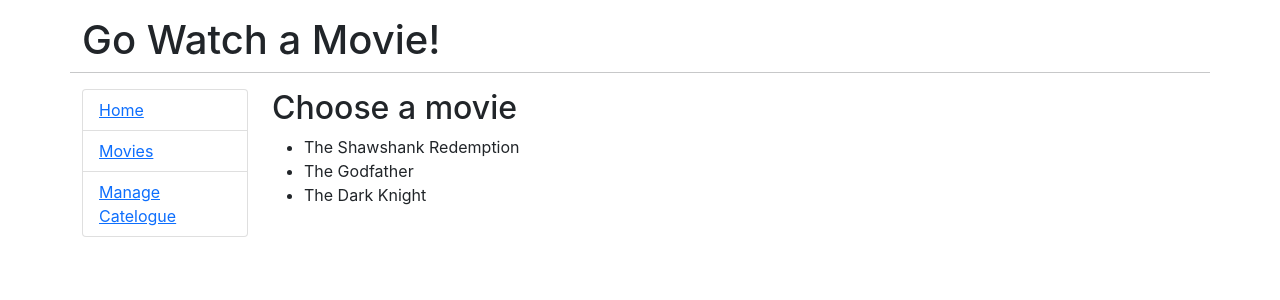
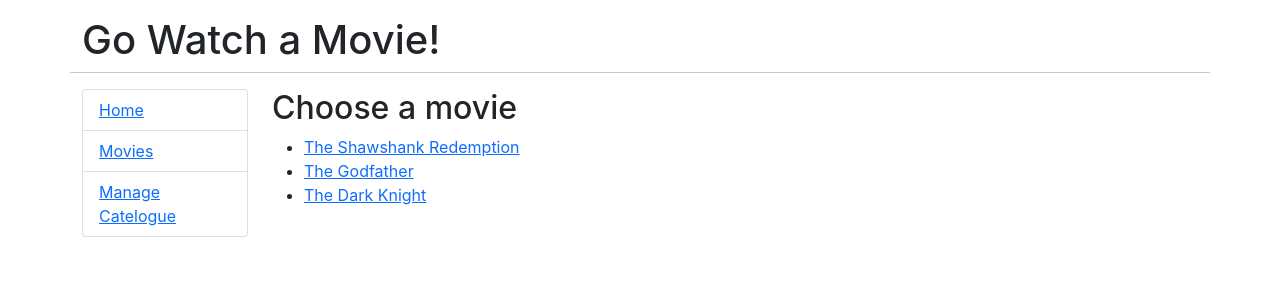
Before and after one commit to nao-18/react-app-with-golang-rest-api, a React (Create React App) app in the folder go-movies/: page /movies in a window 1280 px wide. Shown: the top 300 px of the page. Built offline with nearby package versions, Linux system fonts and the light colour scheme.

Commit message:
add movie link

```diff
--- a/go-movies/src/App.js
+++ b/go-movies/src/App.js
@@ -1,5 +1,11 @@
 import React, { Component, Fragment } from 'react';
-import { BrowserRouter as Router, Switch, Route, Link } from 'react-router-dom';
+import {
+  BrowserRouter as Router,
+  Switch,
+  Route,
+  Link,
+  useParams,
+} from 'react-router-dom';
 import Movies from './components/Movies';
 import Admin from './components/Admin';
 import Home from './components/Home';
@@ -32,6 +38,9 @@ export default function App() {
 
           <div className="col-md-10">
             <Switch>
+              <Route path="/movies/:id">
+                <Movie />
+              </Route>
               <Route path="/movies">
                 <Movies />
               </Route>
@@ -48,3 +57,8 @@ export default function App() {
     </Router>
   );
 }
+
+function Movie() {
+  let { id } = useParams();
+  return <h2>Movie id {id}</h2>;
+}
--- a/go-movies/src/components/Movies.js
+++ b/go-movies/src/components/Movies.js
@@ -1,4 +1,5 @@
 import React, { Component, Fragment } from 'react';
+import { Link } from 'react-router-dom';
 
 export default class Movies extends Component {
   state = { movies: [] };
@@ -19,7 +20,9 @@ export default class Movies extends Component {
         <h2>Choose a movie</h2>
         <ul>
           {this.state.movies.map((m) => (
-            <li key={m.id}>{m.title}</li>
+            <li key={m.id}>
+              <Link to={`/movies/${m.id}`}>{m.title}</Link>
+            </li>
           ))}
         </ul>
       </Fragment>
```
